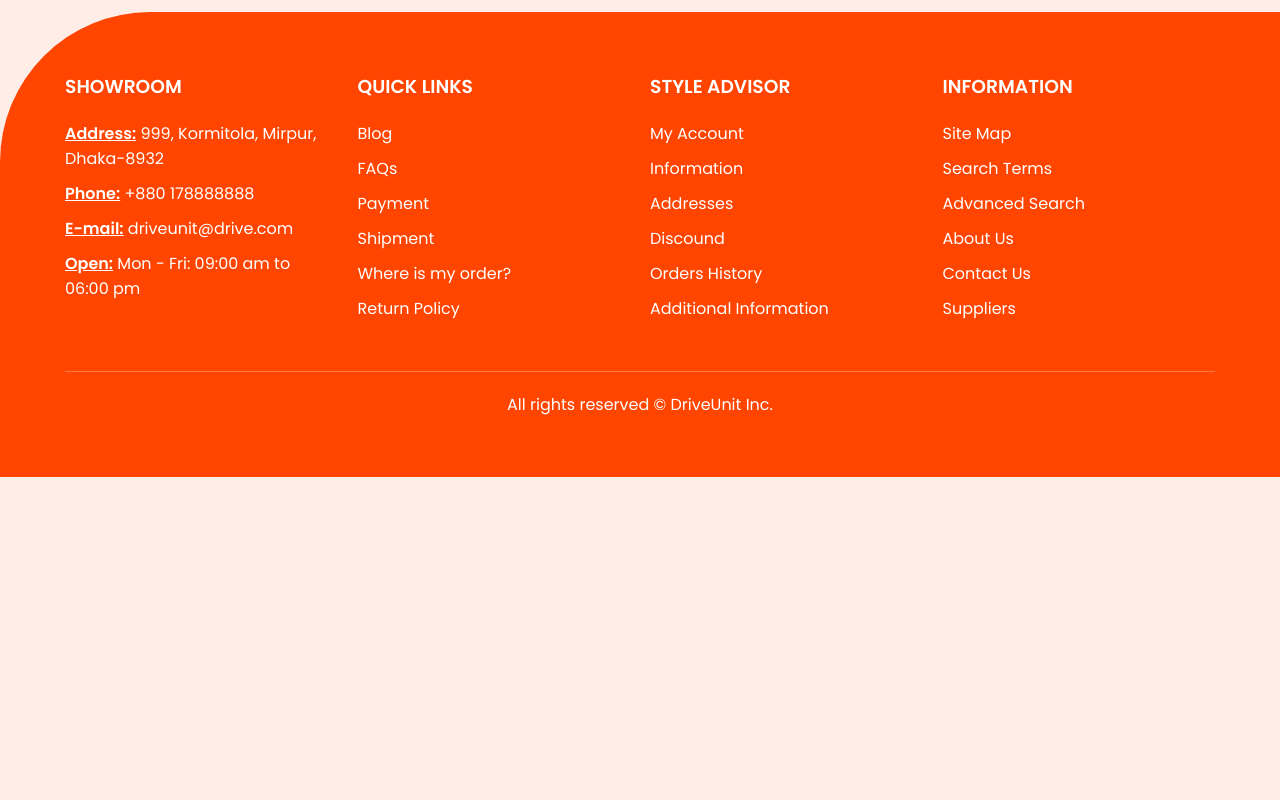
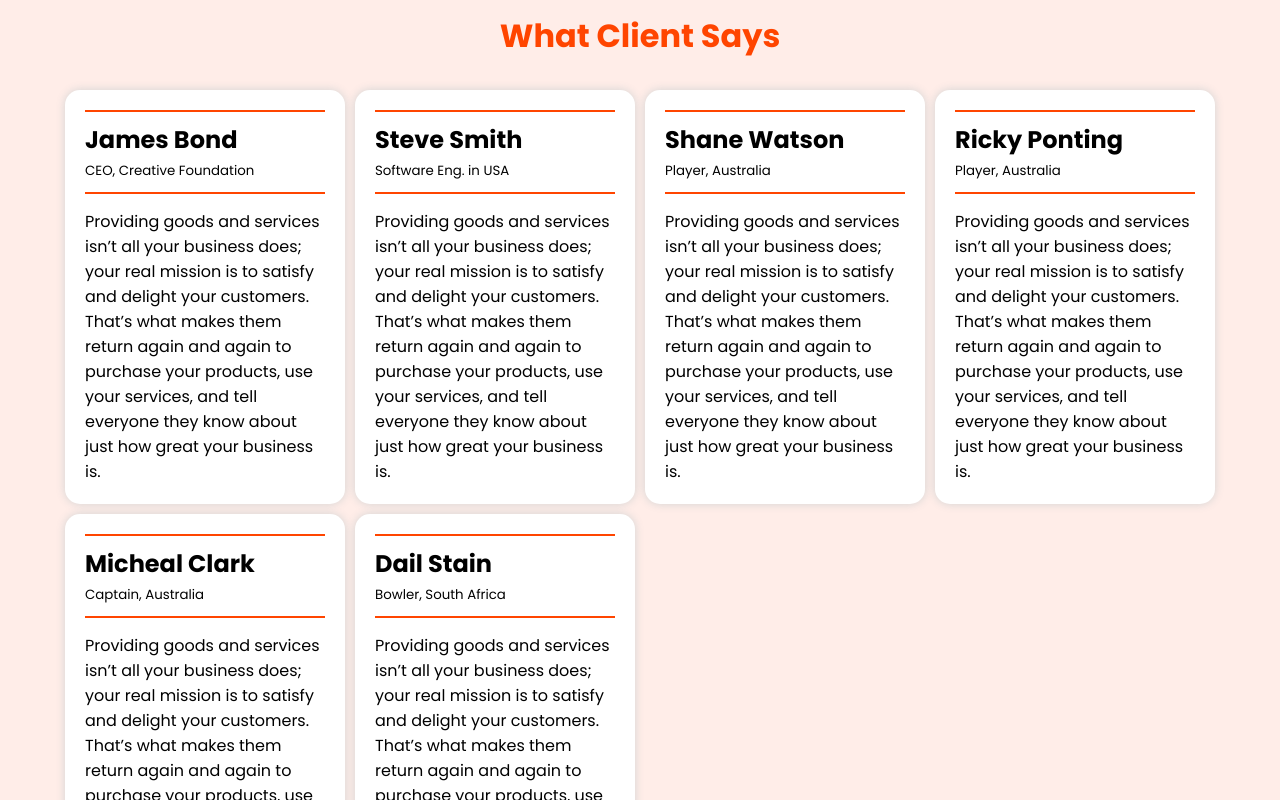
Before and after one commit to azizulwd/niche-related-website-clineside, a React (Create React App) app: page /home in a window 1280 px wide. Shown: the part 1060-1860 px from the top of the page. Before the commit the page ends 1537 px from the top, so only its background shows below. Built offline with nearby package versions, Linux system fonts and the light colour scheme; no server answers.

Commit message:
reviews page added

```diff
--- a/src/App.js
+++ b/src/App.js
@@ -10,6 +10,7 @@ import PrivateRoute from './Pages/Login/PrivateRoute/PrivateRoute';
 import Register from './Pages/Login/Register/Register';
 import Pay from './Pages/Pay/Pay';
 import Purchase from './Pages/Purchase/Purchase';
+import Reviews from './Pages/Reviews/Reviews';
 
 function App() {
   return (
@@ -32,6 +33,9 @@ function App() {
             <Route path="/explore">
               <Explore></Explore>
             </Route>
+            <Route path="/reviews">
+              <Reviews></Reviews>
+            </Route>
             <PrivateRoute path="/dashboard">
               <Dashboard></Dashboard>
             </PrivateRoute>
--- a/src/Pages/Dashboard/Dashboard.js
+++ b/src/Pages/Dashboard/Dashboard.js
@@ -19,7 +19,7 @@ const Dashboard = () => {
                             user?.email ? <div>
                                     <Link to="/pay">Pay</Link>
                                     <Link to="/myorders">My orders</Link>
-                                    <Link to="/Review">Review</Link>
+                                    <Link to="/reviews">Review</Link>
                                     <button onClick={logOut}>Logout</button>
                                 </div>
                             :
--- a/src/Pages/Home/Home/Home.js
+++ b/src/Pages/Home/Home/Home.js
@@ -1,4 +1,5 @@
 import React from 'react';
+import Reviews from '../../Reviews/Reviews';
 import Footer from '../../Shared/Footer/Footer';
 import Header from '../../Shared/Header/Header';
 import Banner from '../Banner/Banner';
@@ -12,6 +13,7 @@ const Home = () => {
             <Banner></Banner>
             <Products></Products>
             <Offer></Offer>
+            <Reviews></Reviews>
             <Footer></Footer>
         </div>
     );
--- /dev/null
+++ b/src/Pages/Reviews/Reviews.css
@@ -0,0 +1,28 @@
+.reviews{
+    margin-top: 50px;
+    margin-bottom: 50px;
+}
+.reviews_title{
+    text-align: center;
+    margin-bottom: 30px;
+}
+.reviews_title h1{
+    color: orangered;
+}
+.reviews_inner{
+    display: grid;
+    grid-template-columns: repeat(4, 1fr);
+    gap: 10px;
+}
+.review{
+    background: #fff;
+    padding: 20px;
+    border-radius: 15px;
+    box-shadow: 0 0 10px lightgray;
+}
+.review .name_and_designaion {
+    padding: 10px 0;
+    border-bottom: 2px solid orangered;
+    border-top: 2px solid orangered;
+    margin-bottom: 15px;
+}
--- /dev/null
+++ b/src/Pages/Reviews/Reviews.js
@@ -0,0 +1,58 @@
+import React from 'react';
+import './Reviews.css';
+
+const Reviews = () => {
+    return (
+        <div className="reviews">
+            <div className="reviews_title">
+                <h1>What Client Says</h1>
+            </div>
+            <div className="container reviews_inner">
+                <div className="review">
+                    <div className="name_and_designaion">
+                        <h2>James Bond</h2>
+                        <small>CEO, Creative Foundation</small>
+                    </div>
+                    <p>Providing goods and services isn’t all your business does; your real mission is to satisfy and delight your customers. That’s what makes them return again and again to purchase your products, use your services, and tell everyone they know about just how great your business is. </p>
+                </div>
+                <div className="review">
+                    <div className="name_and_designaion">
+                        <h2>Steve Smith</h2>
+                        <small>Software Eng. in USA</small>
+                    </div>
+                    <p>Providing goods and services isn’t all your business does; your real mission is to satisfy and delight your customers. That’s what makes them return again and again to purchase your products, use your services, and tell everyone they know about just how great your business is. </p>
+                </div>
+                <div className="review">
+                    <div className="name_and_designaion">
+                        <h2>Shane Watson</h2>
+                        <small>Player, Australia</small>
+                    </div>
+                    <p>Providing goods and services isn’t all your business does; your real mission is to satisfy and delight your customers. That’s what makes them return again and again to purchase your products, use your services, and tell everyone they know about just how great your business is. </p>
+                </div>
+                <div className="review">
+                    <div className="name_and_designaion">
+                        <h2>Ricky Ponting</h2>
+                        <small>Player, Australia</small>
+                    </div>
+                    <p>Providing goods and services isn’t all your business does; your real mission is to satisfy and delight your customers. That’s what makes them return again and again to purchase your products, use your services, and tell everyone they know about just how great your business is. </p>
+                </div>
+                <div className="review">
+                    <div className="name_and_designaion">
+                        <h2>Micheal Clark</h2>
+                        <small>Captain, Australia</small>
+                    </div>
+                    <p>Providing goods and services isn’t all your business does; your real mission is to satisfy and delight your customers. That’s what makes them return again and again to purchase your products, use your services, and tell everyone they know about just how great your business is. </p>
+                </div>
+                <div className="review">
+                    <div className="name_and_designaion">
+                        <h2>Dail Stain</h2>
+                        <small>Bowler, South Africa</small>
+                    </div>
+                    <p>Providing goods and services isn’t all your business does; your real mission is to satisfy and delight your customers. That’s what makes them return again and again to purchase your products, use your services, and tell everyone they know about just how great your business is. </p>
+                </div>
+            </div>
+        </div>
+    );
+};
+
+export default Reviews;
```
